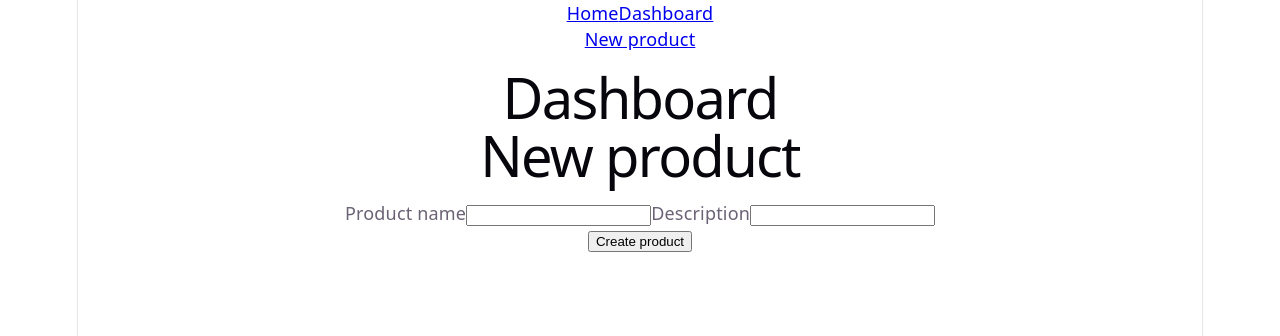
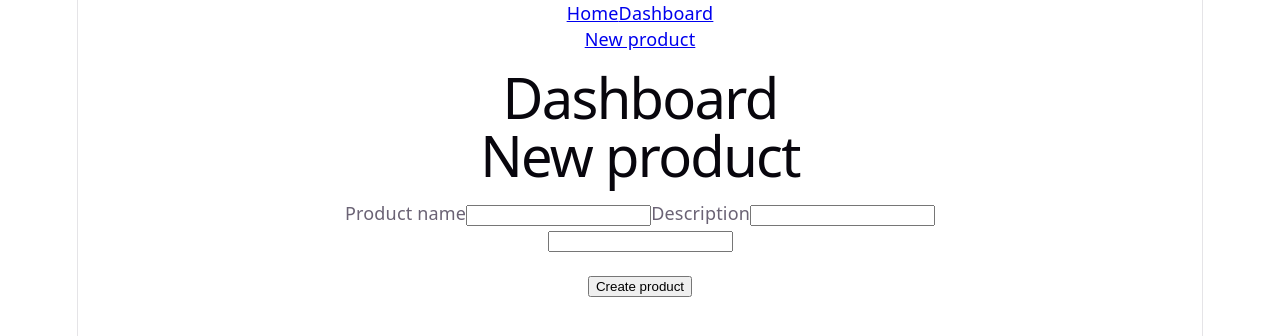
Before and after one commit to patdel0/zizzu-store, a React (Vite) app in the folder frontend/: page /dashboard/new in a window 1280 px wide. Shown: the top 336 px of the page. Built offline with nearby package versions, Linux system fonts and the light colour scheme.

Commit message:
Create `TagSelector` component

```diff
--- /dev/null
+++ b/frontend/src/features/tags/TagSelector.tsx
@@ -0,0 +1,11 @@
+import type { FC } from "react";
+
+export const TagSelector: FC = () => {
+  return (
+    <div>
+      <input type="text" />
+      <ol>
+      </ol>
+    </div>
+  )
+};
--- a/frontend/src/pages/Dashboard/NewProduct.tsx
+++ b/frontend/src/pages/Dashboard/NewProduct.tsx
@@ -1,5 +1,6 @@
 import { Button } from '../../components/ui/Button';
 import { TextInput } from '../../components/ui/TextInput';
+import { TagSelector } from '../../features/tags/TagSelector';
 import { useNewProductForm } from './useNewProductForm';
 
 import type { FC } from 'react';
@@ -16,6 +17,7 @@ export const NewProduct: FC = () => {
           <TextInput name="name" required>Product name</TextInput>
           <TextInput name="details" required>Description</TextInput>
         </div>
+        <TagSelector />
         <Button type="submit">Create product</Button>
       </form>
     </div>
```
Also changed, not shown: 1 other file (tests, documents, lock files or other folders).
